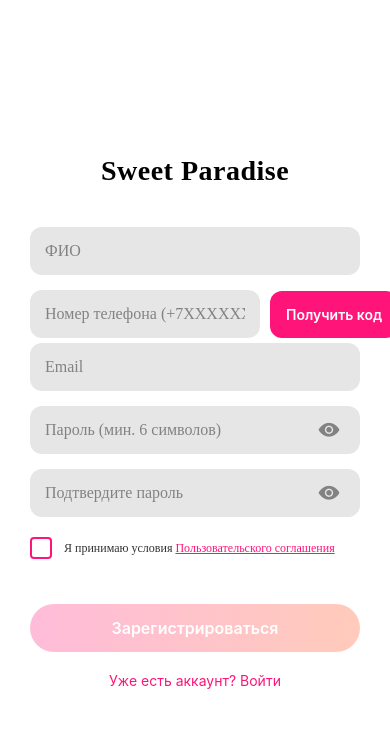
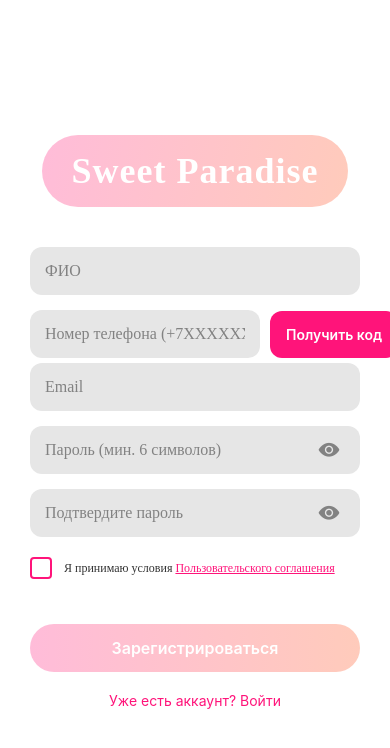
Before and after one commit to vikanadolinskay/SweetParadiseApp, a React Native app: screen /Register in a window 390 px wide. Shown: the top 748 px of the page. Built offline with nearby package versions, Linux system fonts and the light colour scheme.

Commit message:
14 commit

```diff
--- a/src/screens/auth/LoginScreen.js
+++ b/src/screens/auth/LoginScreen.js
@@ -14,7 +14,6 @@ import {
   ActivityIndicator,
 } from 'react-native';
 import { LinearGradient } from 'expo-linear-gradient';
-import MaskedView from '@react-native-masked-view/masked-view';
 import { Ionicons } from '@expo/vector-icons';
 import { authenticateUser } from '../../services/database';
 
@@ -48,21 +47,14 @@ export default function LoginScreen({ navigation }) {
     >
       <ScrollView contentContainerStyle={styles.scrollContainer}>
         <View style={styles.container}>
-          <MaskedView
-            style={styles.maskedView}
-            maskElement={
-              <Text style={styles.titleMask} numberOfLines={1}>
-                Sweet Paradise
-              </Text>
-            }
+          <LinearGradient
+            colors={['#FFBCD9', '#FFCBBB']}
+            start={{ x: 0, y: 0 }}
+            end={{ x: 1, y: 1 }}
+            style={styles.titleGradient}
           >
-            <LinearGradient
-              colors={['#FFBCD9', '#FFCBBB']}
-              start={{ x: 0, y: 0 }}
-              end={{ x: 1, y: 1 }}
-              style={styles.titleGradient}
-            />
-          </MaskedView>
+            <Text style={styles.title}>Sweet Paradise</Text>
+          </LinearGradient>
 
           <View style={styles.inputContainer}>
             <TextInput
@@ -142,23 +134,19 @@ const styles = StyleSheet.create({
     paddingHorizontal: 30,
     backgroundColor: '#fff',
   },
-  maskedView: {
-    flexDirection: 'row',
-    alignItems: 'center',
-    justifyContent: 'center',
+  titleGradient: {
     marginBottom: 40,
+    borderRadius: 40,
+    paddingHorizontal: 30,
+    paddingVertical: 15,
   },
-  titleGradient: {
-    width: '100%',
-    height: '100%',
-  },
-  titleMask: {
-    fontSize: 28,
+  title: {
+    fontSize: 36,
     fontWeight: 'bold',
     textAlign: 'center',
-    letterSpacing: 0.5,
+    letterSpacing: 1,
     fontFamily: Platform.OS === 'ios' ? 'Poppins-Bold' : 'Poppins',
-    backgroundColor: 'transparent',
+    color: '#fff',
   },
   inputContainer: {
     width: '100%',
--- a/src/screens/auth/RegisterScreen.js
+++ b/src/screens/auth/RegisterScreen.js
@@ -15,7 +15,6 @@ import {
   Modal,
 } from 'react-native';
 import { LinearGradient } from 'expo-linear-gradient';
-import MaskedView from '@react-native-masked-view/masked-view';
 import { Ionicons } from '@expo/vector-icons';
 import { checkEmailExists, createUser } from '../../services/database';
 
@@ -153,21 +152,14 @@ export default function RegisterScreen({ navigation }) {
     >
       <ScrollView contentContainerStyle={styles.scrollContainer}>
         <View style={styles.container}>
-          <MaskedView
-            style={styles.maskedView}
-            maskElement={
-              <Text style={styles.titleMask} numberOfLines={1}>
-                Sweet Paradise
-              </Text>
-            }
+          <LinearGradient
+            colors={['#FFBCD9', '#FFCBBB']}
+            start={{ x: 0, y: 0 }}
+            end={{ x: 1, y: 1 }}
+            style={styles.titleGradient}
           >
-            <LinearGradient
-              colors={['#FFBCD9', '#FFCBBB']}
-              start={{ x: 0, y: 0 }}
-              end={{ x: 1, y: 1 }}
-              style={styles.titleGradient}
-            />
-          </MaskedView>
+            <Text style={styles.title}>Sweet Paradise</Text>
+          </LinearGradient>
 
           <View style={styles.inputContainer}>
             <TextInput
@@ -387,23 +379,19 @@ const styles = StyleSheet.create({
     paddingHorizontal: 30,
     backgroundColor: '#fff',
   },
-  maskedView: {
-    flexDirection: 'row',
-    alignItems: 'center',
-    justifyContent: 'center',
+  titleGradient: {
     marginBottom: 40,
+    borderRadius: 40,
+    paddingHorizontal: 30,
+    paddingVertical: 15,
   },
-  titleGradient: {
-    width: '100%',
-    height: '100%',
-  },
-  titleMask: {
-    fontSize: 28,
+  title: {
+    fontSize: 36,
     fontWeight: 'bold',
     textAlign: 'center',
-    letterSpacing: 0.5,
+    letterSpacing: 1,
     fontFamily: Platform.OS === 'ios' ? 'Poppins-Bold' : 'Poppins',
-    backgroundColor: 'transparent',
+    color: '#fff',
   },
   inputContainer: {
     width: '100%',
```
